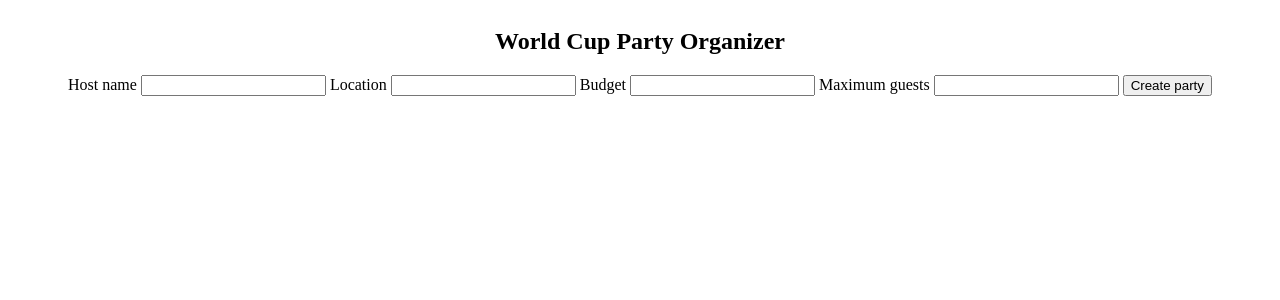
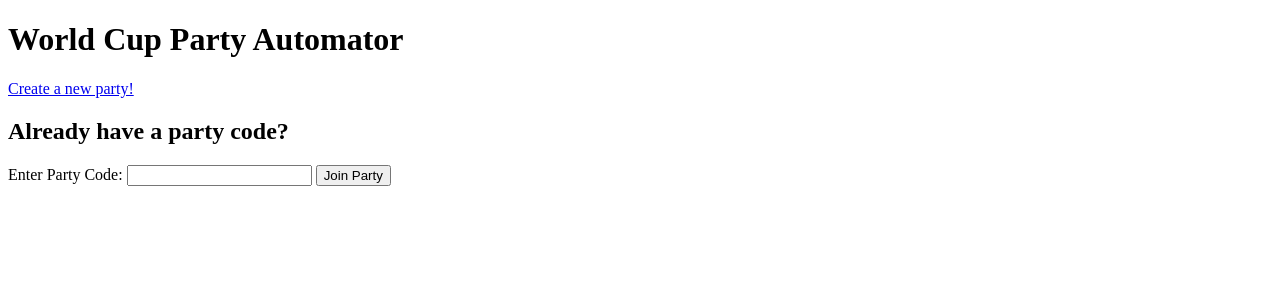
Before and after one commit to ShreyanshBanerjee/VSHacks, a Flask app: page / in a window 1280 px wide. Shown: the top 300 px of the page. Run offline with Flask 3, Linux system fonts and the light colour scheme.

Commit message:
Add homepage

```diff
--- a/app.py
+++ b/app.py
@@ -128,7 +128,7 @@ def party_dashboard(code):
         ).fetchall()
 
     if party:
-        return render_template('party.html', party=party, guests=guests)
+        return render_template('party_dashboard.html', party=party, guests=guests)
     else:
         return "Party not found", 404
 
@@ -173,6 +173,15 @@ def join_party(code):
 
 
     return render_template('join_party.html', party=party, matches=matches)
+
+@app.route("/find-party", methods=['GET', 'POST'])
+def find_party():
+    if request.method == 'POST':
+        code = request.form.get('party_code', '').strip().upper()
+        if code:
+            return redirect(url_for('join_party', code=code))
+
+    return render_template('find_party.html')
 
 @app.route("/party/<code>/generate")
 def generate_plan(code):
--- a/templates/index.html
+++ b/templates/index.html
@@ -4,56 +4,18 @@
     <head>
         <meta charset="UTF-8">
         <meta name="viewport" content="width=device-width, initial-scale=1.0">
-    <title>WC party automator</title>
+        <title>World Cup Party Automator</title>
         <link rel="stylesheet" href="{{ url_for('static', filename='style.css') }}">
     </head>
     <body>
-    <main>
-        <div class="main_menu">
-            <h2>World Cup Party Organizer</h2>
-            <form method="POST" action="{{ url_for('create_party') }}">
-                <label for="host_name">Host name</label>
-                <input
-                    id="host_name"
-                    name="host_name"
-                    type="text"
-                    required
-                >
+        <h1>World Cup Party Automator</h1>
+        <a href="{{ url_for('create_party') }}">
+            Create a new party!
+        </a>
 
-                <label for="location">Location</label>
-                <input
-                    id="location"
-                    name="location"
-                    type="text"
-                    required
-                >
-
-                <label for="budget">Budget</label>
-                <input
-                    id="budget"
-                    name="budget"
-                    type="number"
-                    min="0"
-                    step="0.01"
-                    required
-                >
-
-                <label for="max_guests">Maximum guests</label>
-                <input
-                    id="max_guests"
-                    name="max_guests"
-                    type="number"
-                    min="1"
-                    required
-                >
-
-                <button type="submit">
-                    Create party
-                </button>
+        <h2>Already have a party code?</h2>
+        <form action="{{ url_for('find_party') }}" method="POST">
+            <label for="party-code">Enter Party Code:</label>
+            <input type="text" id="party-code" name="party_code" required>
+            <button type="submit">Join Party</button>
         </form>
-        </div>
-    </main>
-
-    <script src="{{ url_for('static', filename='script.js') }}"></script>
-</body>
-</html>
--- a/templates/join_party.html
+++ b/templates/join_party.html
@@ -1,4 +1,5 @@
 <!DOCTYPE html>
+
 <html lang="en">
 <head>
     <meta charset="UTF-8">
--- a/templates/party.html
+++ b/templates/party_dashboard.html
@@ -1,4 +1,5 @@
 <!DOCTYPE html>
+
 <html lang="en">
     <head>
         <meta charset="UTF-8">
@@ -38,11 +39,12 @@
         {% if guests %}
             <ul>
                 {% for guest in guests %}
-                    <li>{{ guest["name"] }} - Favorite team: {{ guest["favorite_team"] }}</li>
+                    <li>{{ guest["guest_name"] }} - Favorite team: {{ guest["favorite_team"] }}</li>
                 {% endfor %}
             </ul>
             <a href="{{ url_for('generate_plan', code=party['code']) }}">
                 Generate plan
+            </a>
         {% else %}
             <p>No guests have joined yet.</p>
         {% endif %}
--- a/templates/result.html
+++ b/templates/result.html
@@ -1,4 +1,5 @@
 <!DOCTYPE html>
+
 <html lang="en">
 <head>
     <meta charset="UTF-8">
```
Also changed, not shown: templates/create_party.html (added, +59 -0 lines). Lines whose indentation alone changed are shown as unchanged.
